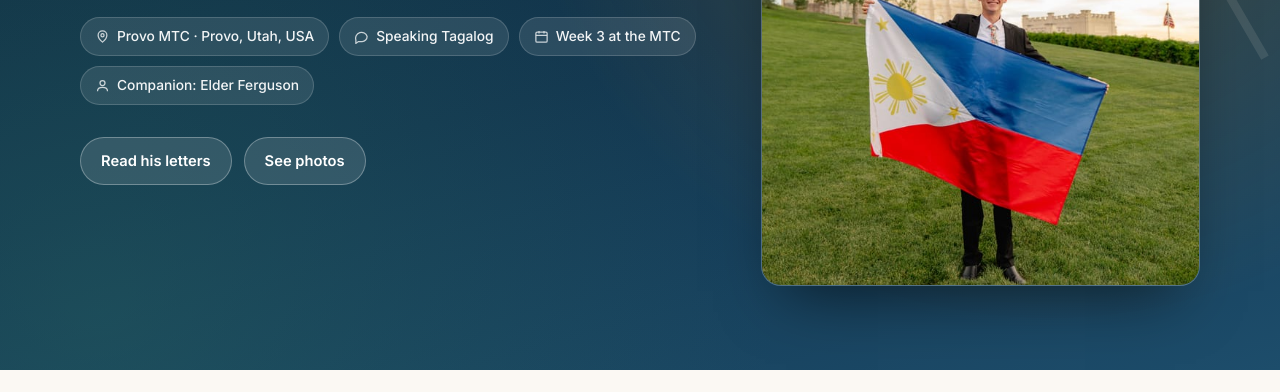
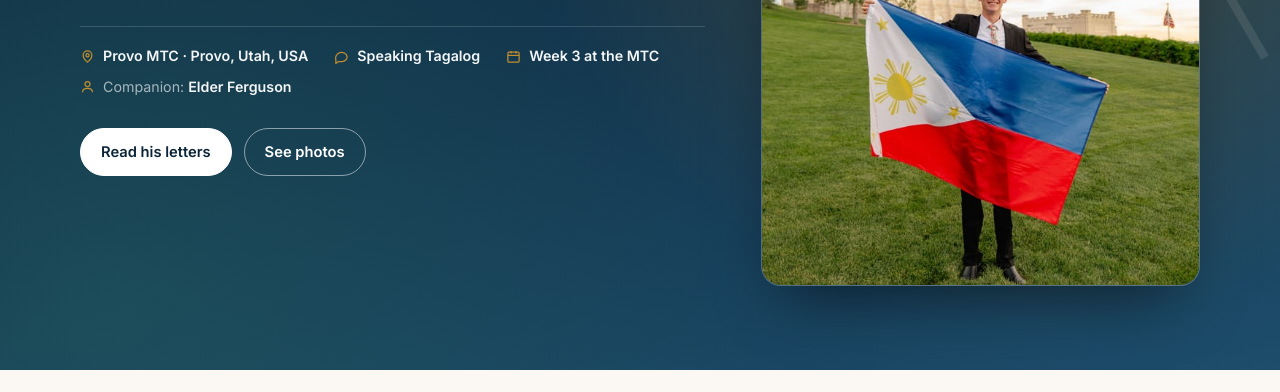
Before and after one commit to 20cwaters/PrestonMission, a website: page index.html in a window 1280 px wide. Shown: the part 408-800 px from the top of the page. Drawn offline with Linux system fonts and the light colour scheme.

Commit message:
Stop the hero facts looking like buttons
The metadata pills and the call-to-action buttons were both translucent
white rounded pills of a similar size, so the facts read as four more
things to click.

- Facts lose the pill entirely: no background, border or radius, just a
  gold icon and text under a hairline rule, so they read as information
- The value in each fact is emphasised ("Companion: Elder Ferguson")
- "Read his letters" becomes solid white as the primary action
- "See photos" becomes an outlined secondary action

Co-Authored-By: Claude Opus 5 <noreply@anthropic.com>

```diff
--- a/assets/css/style.css
+++ b/assets/css/style.css
@@ -148,14 +148,21 @@ img { max-width: 100%; display: block; }
 .hero h1 { color: #fff; margin-bottom: .35em; }
 .hero .eyebrow { color: var(--gold); }
 .hero__sub { font-size: 1.14rem; color: rgba(255,255,255,.8); max-width: 46ch; margin-bottom: 1.6em; }
-.hero__facts { display: flex; flex-wrap: wrap; gap: 10px; }
-.chip {
-  display: inline-flex; align-items: center; gap: 7px;
-  padding: 7px 14px; border-radius: 999px; font-size: .86rem; font-weight: 500;
-  background: rgba(255,255,255,.1); border: 1px solid rgba(255,255,255,.16);
-  color: rgba(255,255,255,.94);
+/* Facts are information, not actions — so no pill, no border, nothing that
+   invites a click. A hairline rule sets them apart as a metadata strip. */
+.hero__facts {
+  display: flex; flex-wrap: wrap;
+  gap: 12px 26px;
+  padding-top: 20px;
+  border-top: 1px solid rgba(255,255,255,.15);
 }
-.chip svg { width: 15px; height: 15px; opacity: .8; }
+.fact {
+  display: inline-flex; align-items: center; gap: 8px;
+  font-size: .89rem; line-height: 1.3;
+  color: rgba(255,255,255,.62);
+}
+.fact svg { width: 15px; height: 15px; flex: none; color: var(--gold); opacity: .9; }
+.fact b { font-weight: 600; color: rgba(255,255,255,.95); }
 
 .portrait {
   position: relative; border-radius: 20px; overflow: hidden;
@@ -239,8 +246,12 @@ img { max-width: 100%; display: block; }
 .btn:hover { background: var(--navy-deep); color: #fff; transform: translateY(-1px); box-shadow: var(--shadow); }
 .btn--ghost { background: transparent; color: var(--navy); }
 .btn--ghost:hover { background: var(--navy); color: #fff; }
-.btn--light { background: rgba(255,255,255,.12); border-color: rgba(255,255,255,.3); color: #fff; }
-.btn--light:hover { background: #fff; color: var(--navy-deep); border-color: #fff; }
+/* Solid white on the dark hero: unmistakably the thing to click */
+.btn--light { background: #fff; border-color: #fff; color: var(--navy-deep); }
+.btn--light:hover { background: var(--gold-soft); border-color: var(--gold-soft); color: var(--navy-deep); }
+/* Secondary action — clearly a button, clearly the lesser one */
+.btn--outline-light { background: transparent; border-color: rgba(255,255,255,.5); color: #fff; }
+.btn--outline-light:hover { background: rgba(255,255,255,.14); border-color: #fff; color: #fff; }
 .btn--sm { padding: 8px 15px; font-size: .85rem; }
 
 /* ---------------- Letters ---------------- */
--- a/index.html
+++ b/index.html
@@ -34,7 +34,7 @@
       <div class="hero__facts" data-hero-facts></div>
       <p style="margin-top:2rem;display:flex;gap:12px;flex-wrap:wrap">
         <a class="btn btn--light" href="letters.html">Read his letters</a>
-        <a class="btn btn--light" href="photos.html">See photos</a>
+        <a class="btn btn--outline-light" href="photos.html">See photos</a>
       </p>
     </div>
     <div class="portrait" data-portrait></div>
@@ -122,7 +122,12 @@ document.addEventListener("DOMContentLoaded", function () {
   ];
   if (st.area && st.area.companion) facts.push({ i: icon.user, t: "Companion: " + st.area.companion });
   document.querySelector("[data-hero-facts]").innerHTML = facts.map(function (f) {
-    return '<span class="chip">' + f.i + esc(f.t) + '</span>';
+    // "Companion: Elder Ferguson" reads better with the name emphasised
+    var split = f.t.indexOf(": ");
+    var body = split > -1
+      ? esc(f.t.slice(0, split + 1)) + ' <b>' + esc(f.t.slice(split + 2)) + '</b>'
+      : '<b>' + esc(f.t) + '</b>';
+    return '<span class="fact">' + f.i + '<span>' + body + '</span></span>';
   }).join("");
 
   var portrait = document.querySelector("[data-portrait]");
```
